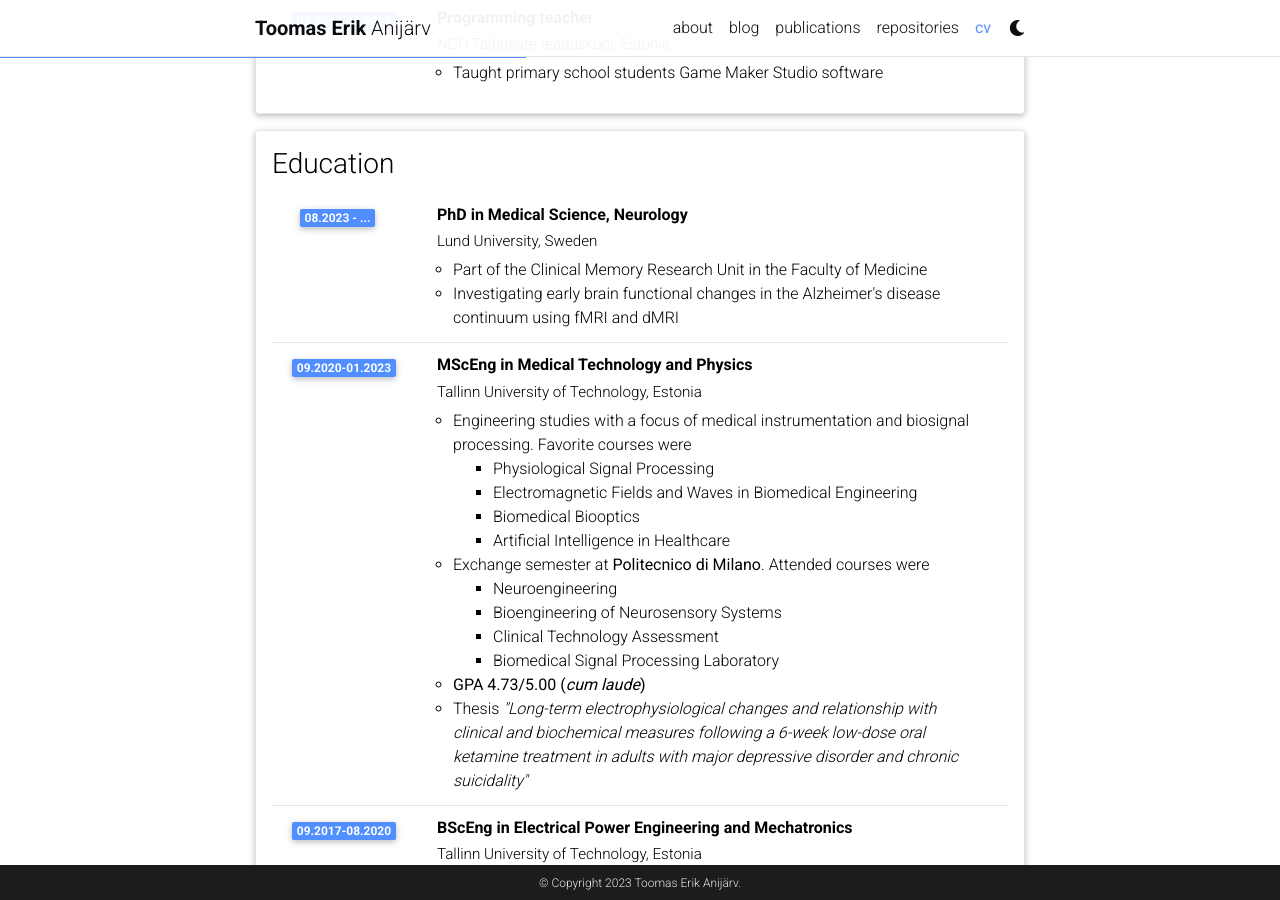
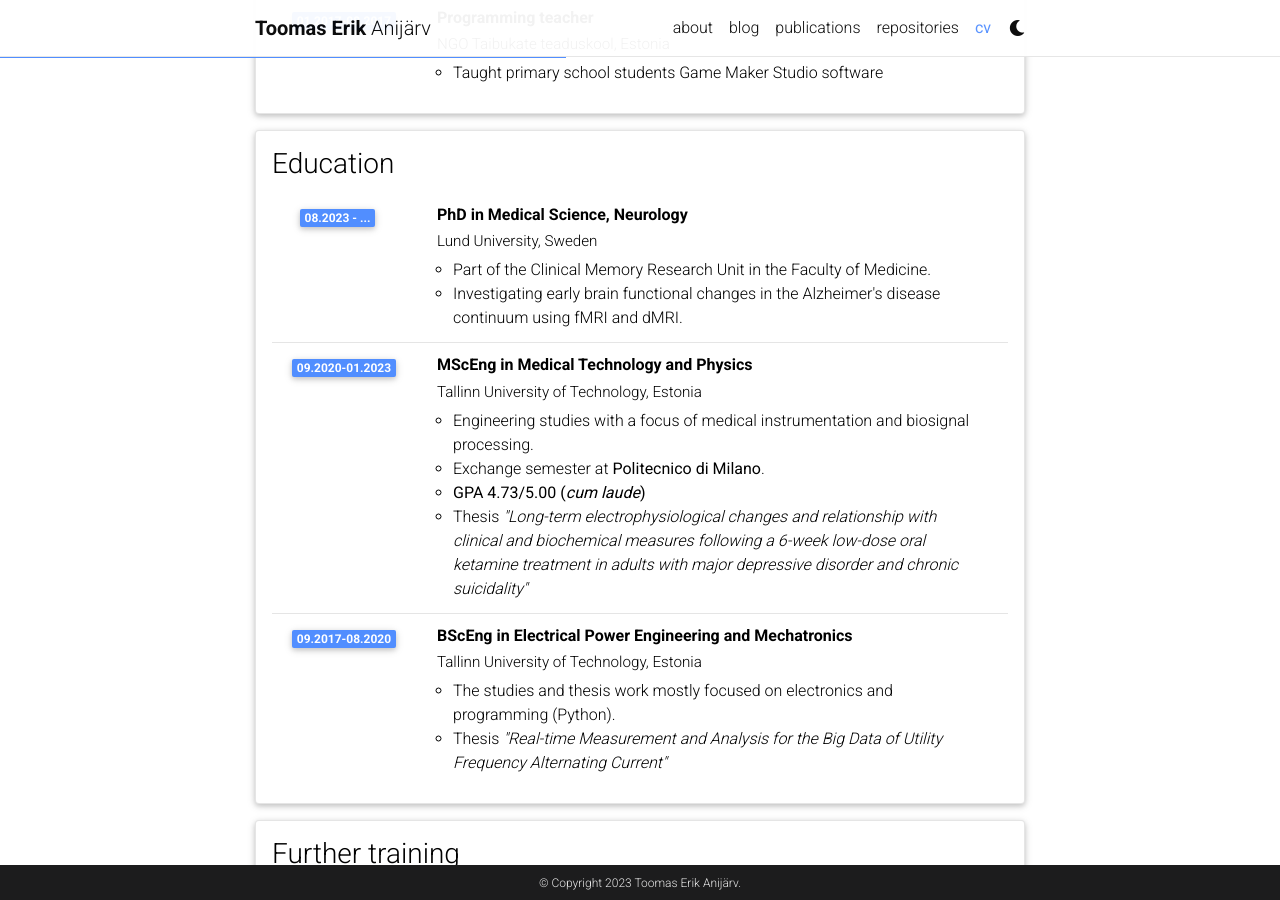
Before and after one commit to teanijarv/teanijarv.github.io, a Jekyll site: the page built from _pages/cv.md, in a window 1280 px wide and 900 px high, scrolled down 1109 px. Built offline with Jekyll 4.4.1, drawn with Linux system fonts in a browser that asks for light colours; full-size pictures stand in for the smaller copies a plugin makes; comment, search, counter and statistics services are not loaded; a style sheet for code colours, icons or effects is not loaded; some of the changed text lies outside the part shown.

Commit message:
fixes from last update

```diff
--- a/_data/cv.yml
+++ b/_data/cv.yml
@@ -20,7 +20,7 @@
 
     - title: Research Assistant
       institution: Thompson Institute, University of the Sunshine Coast, Australia
-      year: 03.2022-05/2023
+      year: 03.2022-05.2023
       description:
         - Creation of an EEG pre-processing and analysis pipeline for supporting EEG-related research projects and studies.
         - Data analysis for studies in electrophysiology (i.e., EEG), ketamine as an antidepressant for depression and suicidality, and healthy brain ageing.
@@ -51,25 +51,14 @@
       institution: Lund University, Sweden
       year: 08.2023 - ...
       description:
-        - Part of the Clinical Memory Research Unit in the Faculty of Medicine
-        - Investigating early brain functional changes in the Alzheimer's disease continuum using fMRI and dMRI
+        - Part of the Clinical Memory Research Unit in the Faculty of Medicine.
+        - Investigating early brain functional changes in the Alzheimer's disease continuum using fMRI and dMRI.
     - title: MScEng in Medical Technology and Physics
       institution: Tallinn University of Technology, Estonia
       year: 09.2020-01.2023
       description:
-        - title: Engineering studies with a focus of medical instrumentation
-                 and biosignal processing. Favorite courses were
-          contents:
-            - Physiological Signal Processing
-            - Electromagnetic Fields and Waves in Biomedical Engineering
-            - Biomedical Biooptics
-            - Artificial Intelligence in Healthcare
-        - title: Exchange semester at <b>Politecnico di Milano</b>. Attended courses were
-          contents:
-            - Neuroengineering
-            - Bioengineering of Neurosensory Systems
-            - Clinical Technology Assessment
-            - Biomedical Signal Processing Laboratory
+        - Engineering studies with a focus of medical instrumentation and biosignal processing.
+        - Exchange semester at <b>Politecnico di Milano</b>.
         - <b>GPA 4.73/5.00 (<i>cum laude</i>)</b>
         - Thesis <i>"Long-term electrophysiological changes and relationship with clinical
                   and biochemical measures following a 6-week low-dose oral ketamine
--- a/_data/venues.yml
+++ b/_data/venues.yml
@@ -1,8 +1,8 @@
 "IJNP":
   url: https://academic.oup.com/ijnp
 
-"Adolescent Res Rev":
+"ARR":
   url: https://www.springer.com/journal/40894
 
-"Neurosci Biobehav Rev":
+"NBR":
   url: https://www.sciencedirect.com/journal/neuroscience-and-biobehavioral-reviews
```
Also changed, not shown: _bibliography/articles.bib (+6 -4 lines), _news/announcement_6.md (+0 -2 lines), _pages/about.md (+2 -2 lines).
